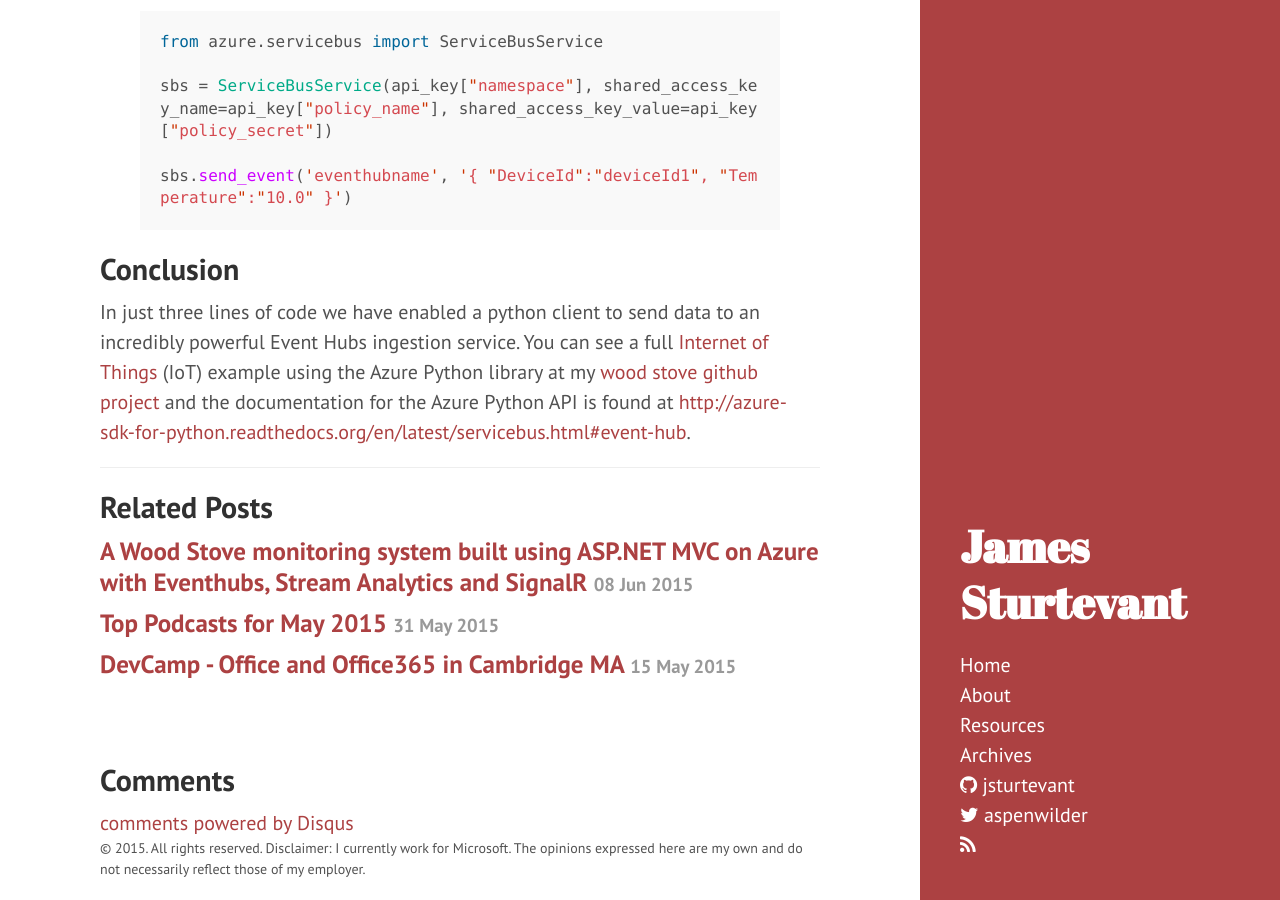
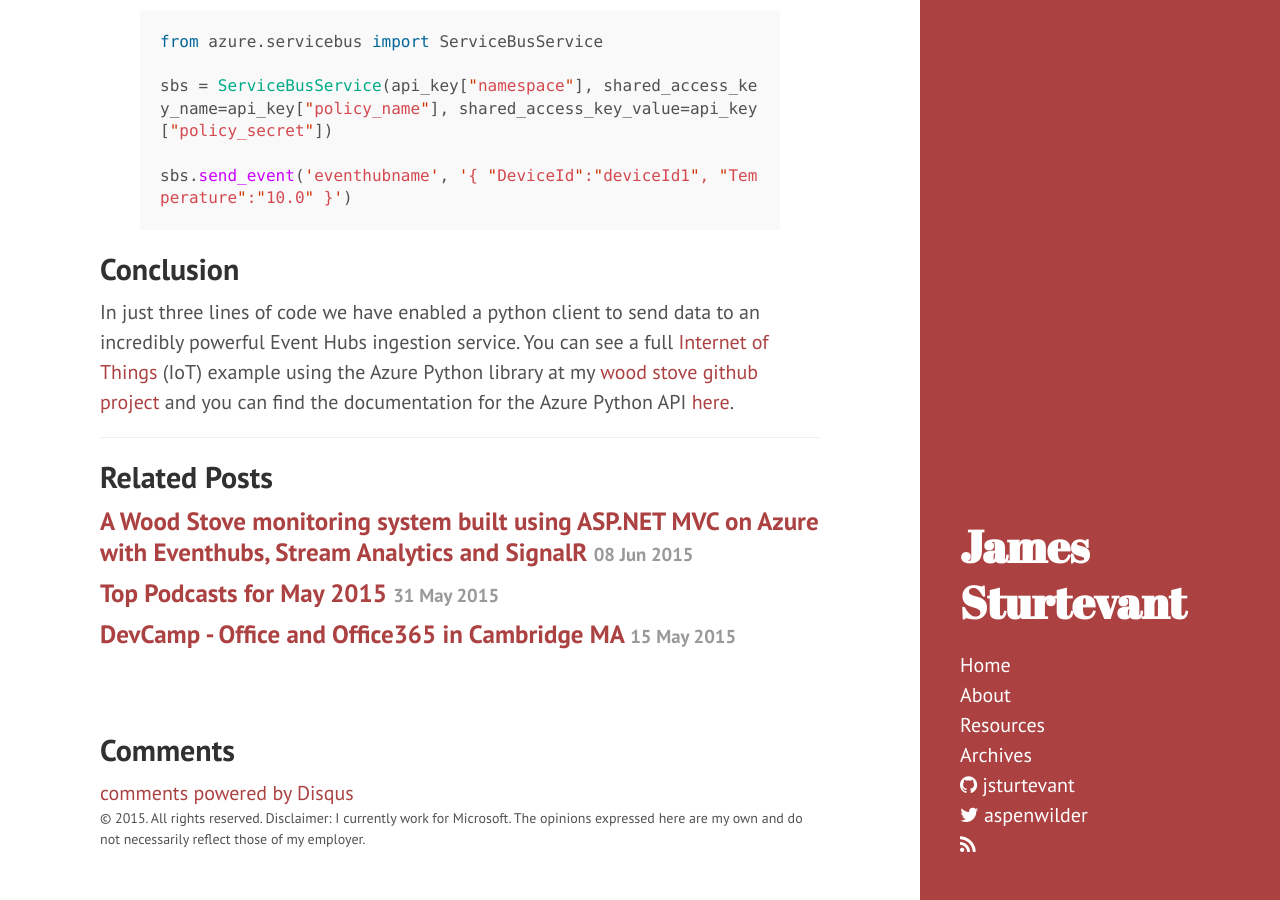
Before and after one commit to jsturtevant/jsturtevant.github.io, a Jekyll site: the page built from _posts/2015-06-12-using-azure-python-sdk-with-event-hubs.markdown, in a window 1280 px wide and 900 px high, scrolled down 577 px. Built offline with Jekyll 4.4.1, drawn with Linux system fonts in a browser that asks for light colours; nearby versions of some CDN libraries; Markdown is read by kramdown in place of the engine named in the settings; comment, search, counter and statistics services are not loaded.

Commit message:
fixed some more wording

```diff
--- a/_posts/2015-06-12-using-azure-python-sdk-with-event-hubs.markdown
+++ b/_posts/2015-06-12-using-azure-python-sdk-with-event-hubs.markdown
@@ -25,4 +25,4 @@ sbs.send_event('eventhubname', '{ "DeviceId":"deviceId1", "Temperature":"10.0" }
 {% endhighlight %}
 
 ## Conclusion
-In just three lines of code we have enabled a python client to send data to an incredibly powerful Event Hubs ingestion service.  You can see a full [Internet of Things](http://www.jamessturtevant.com/posts/Abstractions-and-IoT/) (IoT) example using the Azure Python library at my [wood stove github project](https://github.com/jsturtevant/woodstove) and the documentation for the Azure Python API is found at [http://azure-sdk-for-python.readthedocs.org/en/latest/servicebus.html#event-hub](http://azure-sdk-for-python.readthedocs.org/en/latest/servicebus.html#event-hub).
+In just three lines of code we have enabled a python client to send data to an incredibly powerful Event Hubs ingestion service.  You can see a full [Internet of Things](http://www.jamessturtevant.com/posts/Abstractions-and-IoT/) (IoT) example using the Azure Python library at my [wood stove github project](https://github.com/jsturtevant/woodstove) and you can find the documentation for the Azure Python API [here](http://azure-sdk-for-python.readthedocs.org/en/latest/servicebus.html#event-hub).
```
